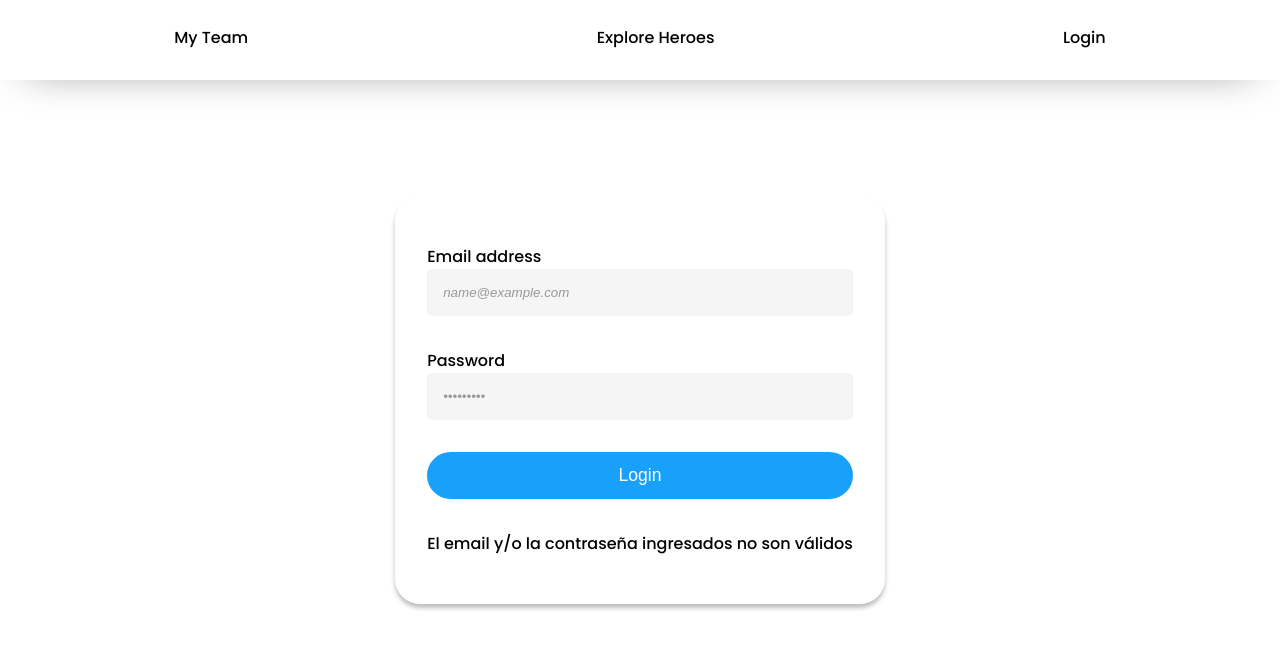
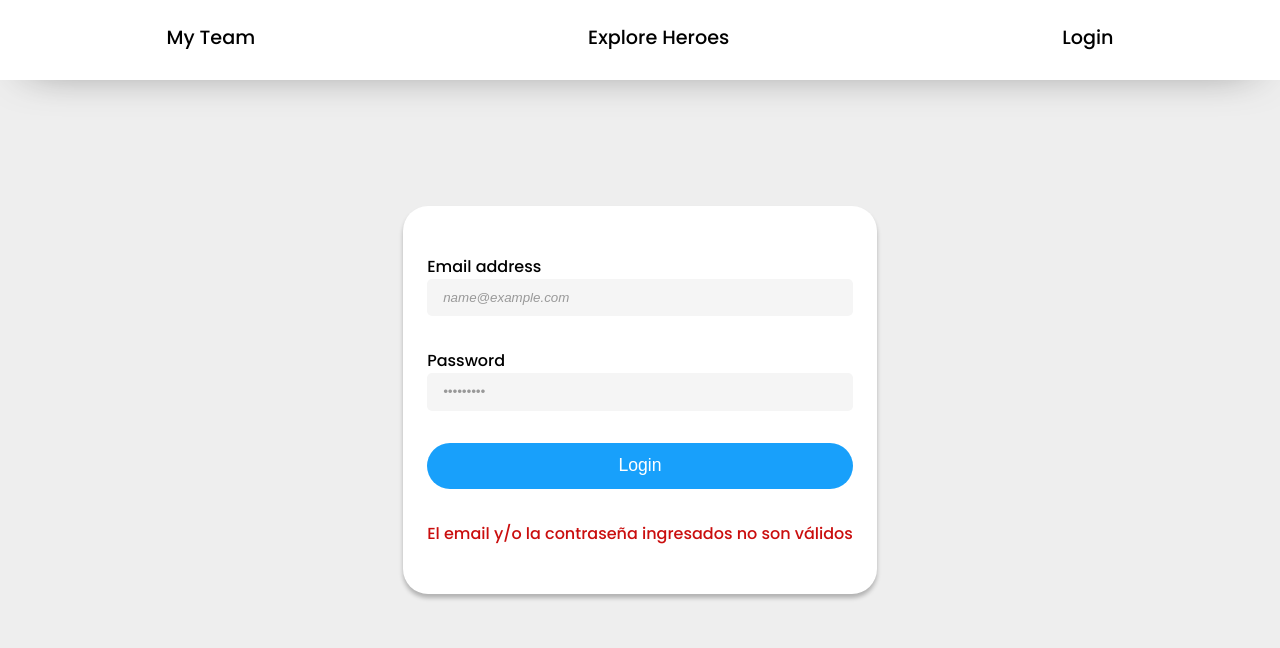
Before and after one commit to byga12/alkemy_challenge, a React (Create React App) app: page /login in a window 1280 px wide. Both pictures are taken after typing "name@example.com", "Sample123" into the empty fields and a click on the button "Login". Shown: the top 648 px of the page. Built offline with nearby package versions, Linux system fonts and the light colour scheme; no server answers; a web font is replaced by a local one.

Commit message:
Added logout functionality & minor improvements

```diff
--- a/src/components/Navigation/Navigation.jsx
+++ b/src/components/Navigation/Navigation.jsx
@@ -11,12 +11,23 @@ export default function Navigation() {
     }
   },[location, setLocation])
 
+
+  const handleLogout= () => {
+    localStorage.removeItem("token");
+    localStorage.removeItem("team");
+    setLocation('/login')
+  }
+
   return (
     <nav className={s.nav}>
       <ul className={s.links}>
         <li><Link to="/team">My Team</Link></li>
         <li><Link to="/explore">Explore Heroes</Link></li>
-        {!localStorage.getItem("token") ? <li><Link to="/login">Login</Link></li> : null}
+        {
+          !localStorage.getItem("token") ?
+          <li className={s.loginButton}><Link to="/login">Login</Link></li> :
+          <li className={s.logoutButton} onClick={handleLogout}>Logout</li>
+        }
       </ul>
     </nav>
   )
--- a/src/components/Navigation/Navigation.module.sass
+++ b/src/components/Navigation/Navigation.module.sass
@@ -16,6 +16,7 @@
   align-items: center
 
 .links li
+  font-size: 0.8rem
   text-align: center
   position: relative
   padding-bottom: .3rem
@@ -32,3 +33,10 @@
 
 .links li:hover:after
   width: 100%
+
+.loginButton, .logoutButton
+  cursor: pointer
+
+@media (min-width: 600px)
+  .links li
+    font-size: 1.2rem
--- a/src/context/UserContext.js
+++ b/src/context/UserContext.js
@@ -58,6 +58,7 @@ const UserContextWrapper = (props) => {
       if(badHeroCounter===3) {alert("Bad heroes's limit reached (3)");return}
     }
     //Si pasó todas las validaciones, añado el héroe.
+    alert(hero.name + " has been added succesfully to your team")
     setTeam([...team,hero])
   }
 
--- a/src/pages/LoginPage/LoginPage.jsx
+++ b/src/pages/LoginPage/LoginPage.jsx
@@ -37,7 +37,7 @@ export default function LoginPage() {
         })
         .then(res => {
           localStorage.setItem("token", res.data.token)
-          window.location.href = '/team'
+          window.location.href = '/explore'
         })
         .catch(() => {
           actions.setFieldError("submitError", "El email y/o la contraseña ingresados no son válidos")
@@ -56,17 +56,17 @@ export default function LoginPage() {
           <div className={s.inputContainer}>
             <label htmlFor="email">Email address</label>
             <input className={s.formInput} type="email" id="email" {...props.getFieldProps('email')} />
-            {props.touched.email && props.errors.email ? <div>{props.errors.email}</div> : null}
+            {props.touched.email && props.errors.email ? <div className={s.error}>{props.errors.email}</div> : null}
           </div>
 
           <div className={s.inputContainer}>
             <label htmlFor="password">Password</label>
             <input className={s.formInput} type="password" id="password" {...props.getFieldProps('password')} />
-            {props.touched.password && props.errors.password ? <div>{props.errors.password}</div> : null}
+            {props.touched.password && props.errors.password ? <div className={s.error}>{props.errors.password}</div> : null}
           </div>
           <button className={s.submitButton} type="submit">Login</button>
 
-          {props.errors.submitError? <div>{props.errors.submitError}</div> : null}
+          {props.errors.submitError? <div className={s.error}>{props.errors.submitError}</div> : null}
 
         </form>
       }
--- a/src/pages/LoginPage/LoginPage.module.sass
+++ b/src/pages/LoginPage/LoginPage.module.sass
@@ -5,11 +5,13 @@
   justify-content: center
   align-items: center
   min-height: 100vh
+  background: #eee
 
 .form
+  margin: 8px
   border-radius: 25px
   box-shadow: 0px 4px 4px rgba(0, 0, 0, 0.25)
-  padding: 3rem 2rem
+  padding: 3rem 1.5rem
   background-color: #fff
   display: flex
   flex-direction: column
@@ -18,7 +20,7 @@
 
 .formInput
   width: 100%
-  padding: 1rem 1rem
+  padding: 0.7rem 1rem
   border: none
   background-color: #F5F5F5
   border-radius: 5px
@@ -39,3 +41,7 @@
   width: 100%
   padding: .8rem 0
   font-size: 1.1rem
+
+
+.error
+  color: #ca0e0e
```
Also changed, not shown: 1 other file (tests, documents, lock files or other folders).
